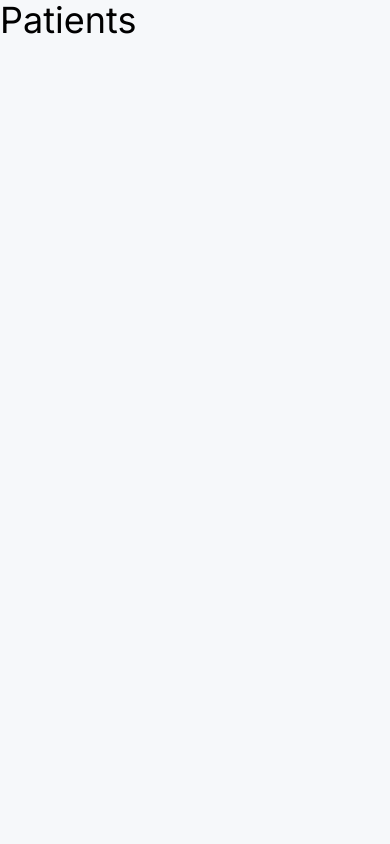
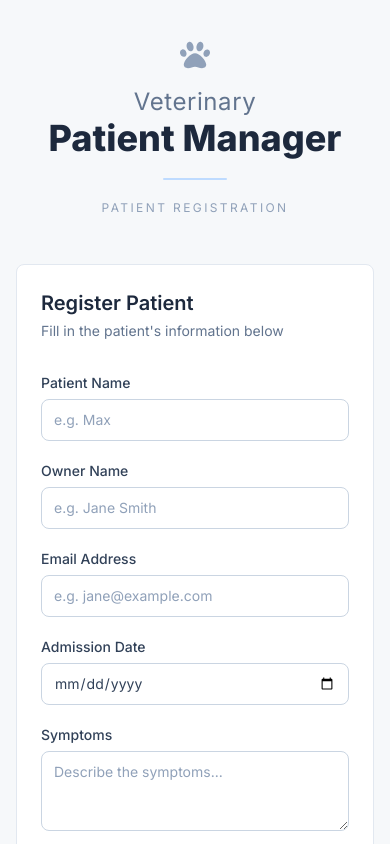
Before and after one commit to AlfonsoVidrio/patient-manager, a React (Vite) app: page / in a window 390 px wide. Shown: the top 844 px of the page. Built offline with nearby package versions, Linux system fonts and the light colour scheme.

Commit message:
build App layout with veterinary branding header and responsive columns

```diff
--- a/src/App.tsx
+++ b/src/App.tsx
@@ -1,7 +1,31 @@
+import { FaPaw } from "react-icons/fa"
+import { PatientsForm } from "./components/PatientsForm"
+import { PatientsList } from "./components/PatientsList"
+
 export const App = () => {
   return (
-    <>
-      <h1 className="text-4xl">Patients</h1>
-    </>
+    <div className="min-h-screen">
+      <div className="container mx-auto px-4 py-10">
+        <header className="flex flex-col items-center mb-12">
+          <FaPaw className="text-slate-400 text-3xl mb-4" />
+          <h1 className="text-center">
+            <span className="block font-light text-2xl md:text-3xl text-slate-500 tracking-wide">
+              Veterinary
+            </span>
+            <span className="block font-extrabold text-4xl md:text-5xl text-slate-800">
+              Patient Manager
+            </span>
+          </h1>
+          <div className="w-16 h-0.5 bg-blue-200 rounded-full my-5" />
+          <p className="text-xs text-slate-400 tracking-[0.2em] uppercase">
+            Patient Registration
+          </p>
+        </header>
+        <div className="md:flex md:gap-8 max-w-6xl mx-auto items-start">
+          <PatientsForm />
+          <PatientsList />
+        </div>
+      </div>
+    </div>
   )
 }
```
